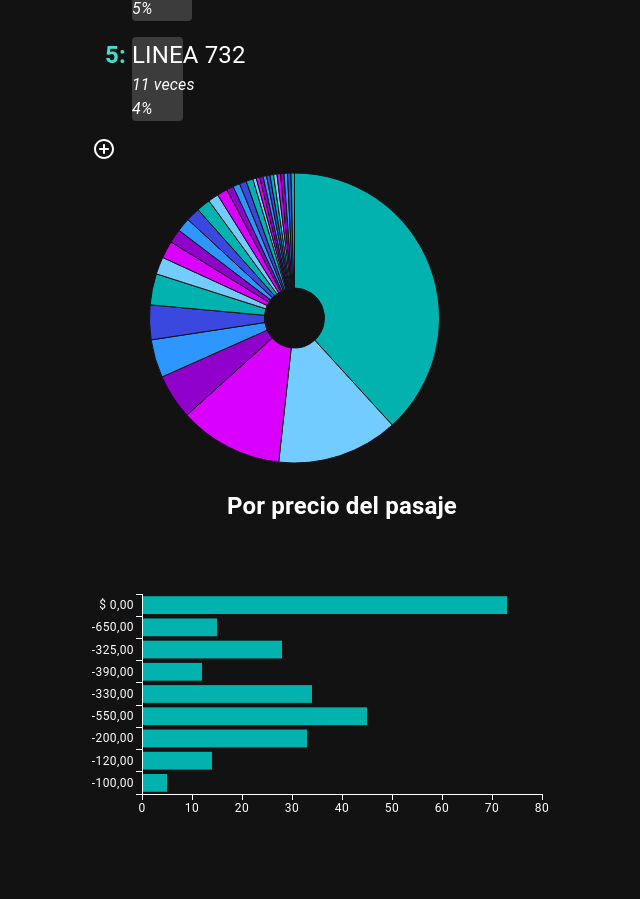
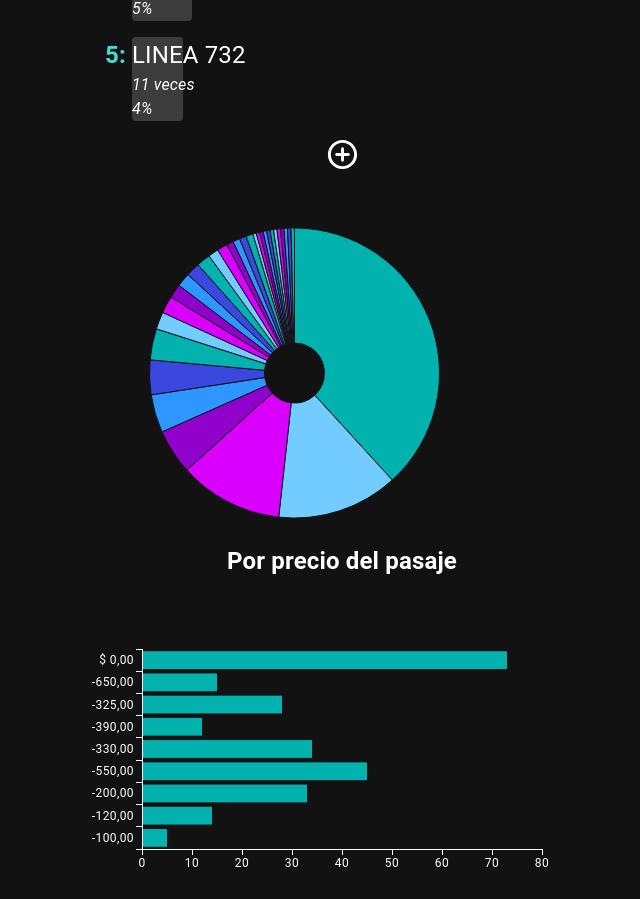
Before and after one commit to fabio2100/movimientossube, a React (Create React App) app: page / in a window 1280 px wide. Shown: the part 1794-2693 px from the top of the page, without its empty margins (298-938 px from the left). Before the commit the page ends 2638 px from the top, so only its background shows below. Built offline with nearby package versions, Linux system fonts and the light colour scheme.

Commit message:
center icon

```diff
--- a/src/App.css
+++ b/src/App.css
@@ -133,3 +133,9 @@ h2{
   margin-left: 2em;
   margin-right: 1em;
 }
+
+.icon{
+  display: flex;
+  justify-content: center;
+  margin-bottom: 1em;
+}
--- a/src/components/main.js
+++ b/src/components/main.js
@@ -290,11 +290,13 @@ export default function Main() {
 
       <h2>Servicios</h2>
       {allMesData["arrServiciosXMes"].length && <ul> {rankingServicios} </ul>}
+      <div className="icon">
       {rankingServicios.length > 5 && !elementIsVisible ? (
-        <AddCircleOutlineRounded onClick={() => handleElIsVisible()} />
+        <AddCircleOutlineRounded fontSize="large" className="icon" onClick={() => handleElIsVisible()} />
       ) : (
-        <RemoveCircleOutline onClick={() => handleElIsVisible()} />
+        <RemoveCircleOutline fontSize="large" className="icon" onClick={() => handleElIsVisible()} />
       )}
+      </div>
       {allMesData["arrServiciosXMes"].length && (
         <div className="graph">
           <PieChart
```
